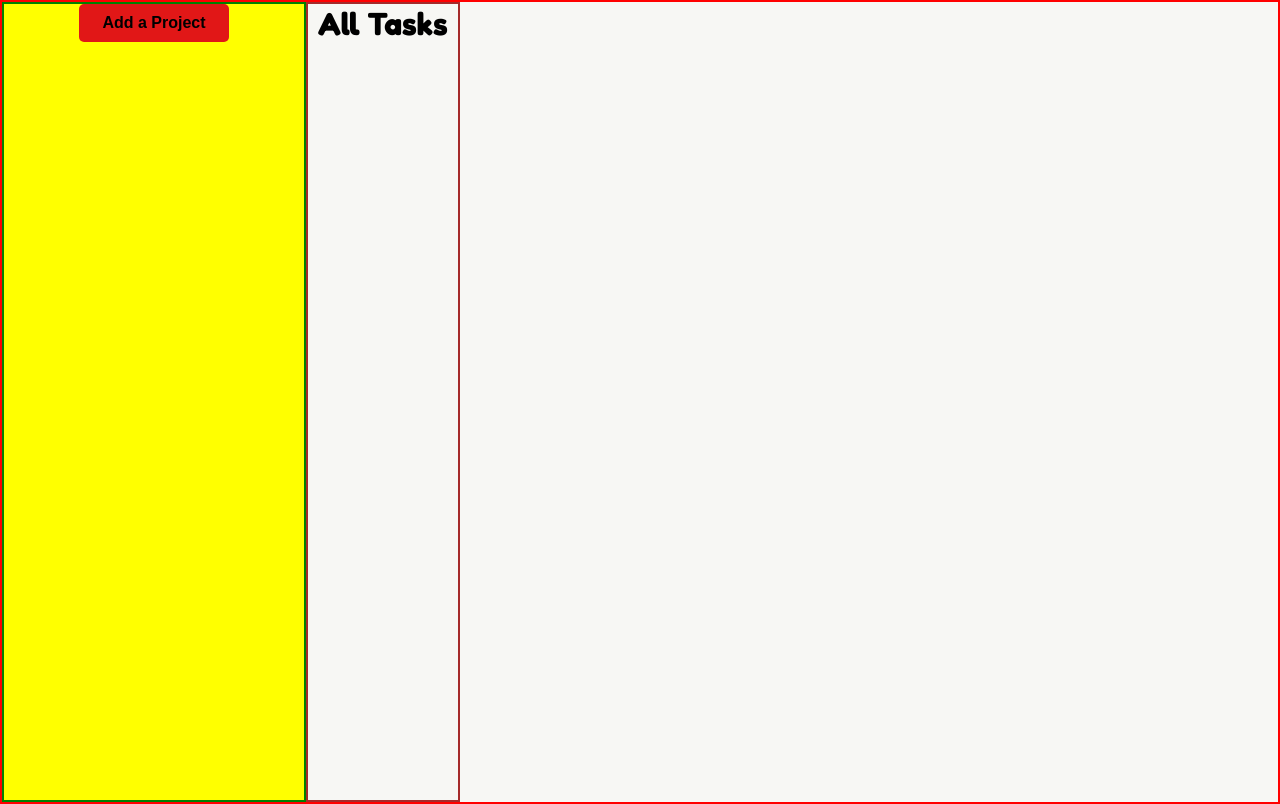
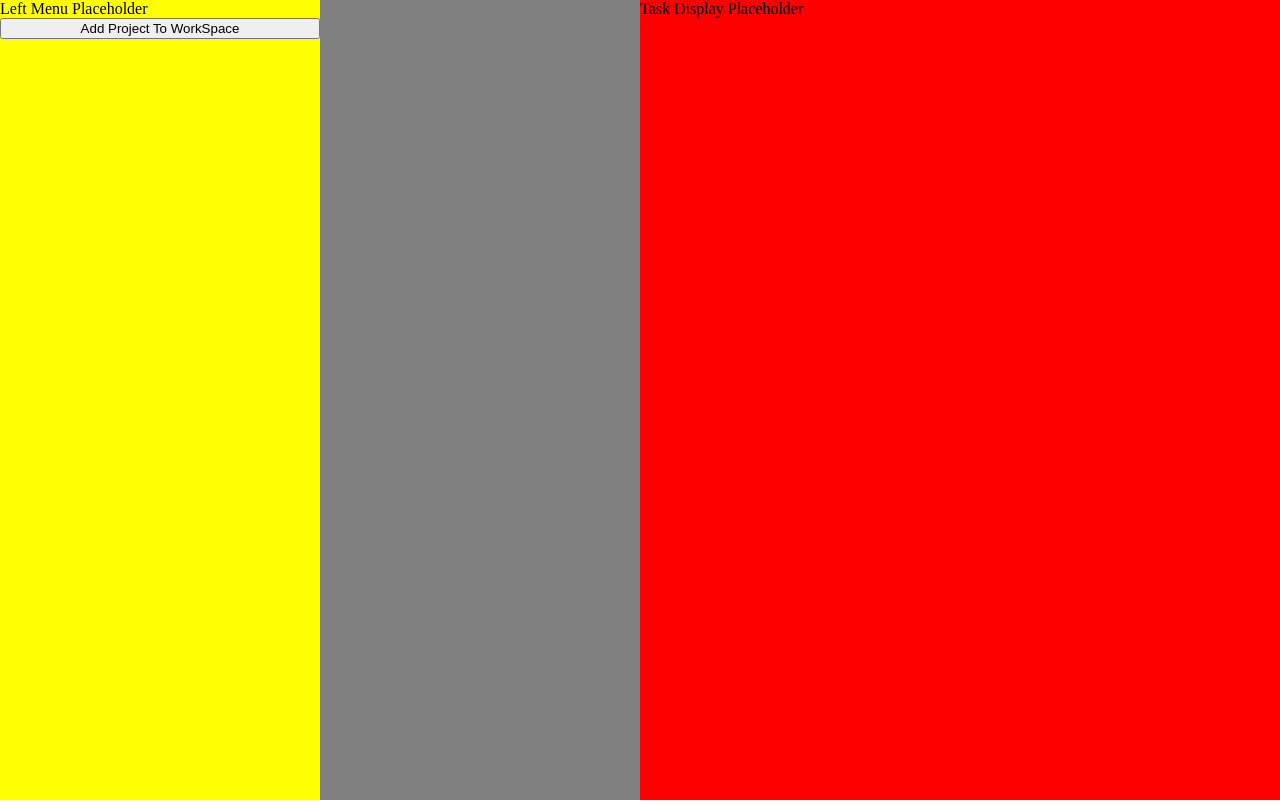
Before and after one commit to IguanasEverywhere/todo, a website with bundled scripts: page dist/index.html in a window 1280 px wide. Built offline with nearby package versions, Linux system fonts and the light colour scheme.

Commit message:
Total rebuild

```diff
--- a/src/addProjectToDom.js
+++ /dev/null
@@ -1,20 +0,0 @@
-
-const addProjectToDom = (projectName) => {
-    let projectList = document.getElementsByClassName("projectList")[0];
-    let projectListItem = document.createElement("button");
-    projectListItem.textContent = projectName;
-    projectList.appendChild(projectListItem);
-
-    projectListItem.addEventListener("click", () => {
-        let currentProjectName = document.getElementsByClassName("currentProjectName")[0];
-        currentProjectName.textContent = projectName;
-
-    });
-
-    let addTaskButton = document.createElement("button");
-    addTaskButton.textContent = "Add Task To " + projectName;
-    let rightSide = document.getElementsByClassName("rightSide")[0];
-    rightSide.appendChild(addTaskButton);
-}
-
-export {addProjectToDom};
--- /dev/null
+++ b/src/changeCurrentProject.js
@@ -0,0 +1,17 @@
+import { projectArray } from "./pushProjectToArray";
+import { addButtonToProjectDisplay } from "./renderProjectDisplay";
+
+const changeCurrentProject = (projectName) => {
+    const projectDisplay = document.getElementById("projectDisplay");
+    projectDisplay.textContent = projectName;
+
+    let currentProject = projectArray.find(project => project.projectName === projectName);
+
+    console.log("Current project is " + currentProject.projectName); // for debugging in console
+
+    addButtonToProjectDisplay(currentProject);
+
+    return currentProject;
+}
+
+export { changeCurrentProject };
--- a/src/index.js
+++ b/src/index.js
@@ -1,4 +1,8 @@
 import './style.css';
-import { renderPageFrame } from './renderPageFrame';
+import { renderLeftMenu } from './renderLeftMenu';
+import { renderProjectDisplay } from './renderProjectDisplay';
+import { renderTaskDisplay } from './renderTaskDisplay';
 
-renderPageFrame();
+renderLeftMenu();
+renderProjectDisplay();
+renderTaskDisplay();
--- a/src/makeProject.js
+++ b/src/makeProject.js
@@ -1,9 +1,8 @@
-import { addProjectToDom } from "./addProjectToDom";
 
 const makeProject = (projectName) => {
-    let arrayOfTasks = [];
-    addProjectToDom(projectName);
-    return { projectName, arrayOfTasks };
+    let taskArray = [];
+
+    return { taskArray, projectName };
 }
 
 export { makeProject };
--- /dev/null
+++ b/src/makeTask.js
@@ -0,0 +1,5 @@
+const makeTask = (title, description, dueDate, priority) => {
+    return { title, description, dueDate, priority };
+}
+
+export { makeTask };
--- /dev/null
+++ b/src/pushProjectToArray.js
@@ -0,0 +1,9 @@
+
+let projectArray = [];
+
+const pushToProjectArray = (newProject) => {
+    projectArray.push(newProject);
+    console.log(projectArray);
+}
+
+export { pushToProjectArray, projectArray };
--- /dev/null
+++ b/src/renderLeftMenu.js
@@ -0,0 +1,33 @@
+import { makeProject } from "./makeProject";
+import { changeCurrentProject } from "./changeCurrentProject";
+import { pushToProjectArray } from "./pushProjectToArray";
+
+const renderLeftMenu = () => {
+    const content = document.getElementById("content");
+
+    const leftMenu = document.createElement("div");
+    leftMenu.setAttribute("id", "leftMenu");
+
+    leftMenu.textContent = "Left Menu Placeholder";
+
+    content.appendChild(leftMenu);
+
+    const addProjectBtn = document.createElement("button");
+    addProjectBtn.textContent = "Add Project To WorkSpace";
+    leftMenu.appendChild(addProjectBtn);
+    addProjectBtn.addEventListener("click",() => {
+        let projectName = prompt("What is the project named?");
+        pushToProjectArray(makeProject(projectName));
+        let projectNameBtn = document.createElement("button");
+        projectNameBtn.textContent = projectName;
+        leftMenu.appendChild(projectNameBtn);
+        projectNameBtn.addEventListener("click", () => {
+            changeCurrentProject(projectName);
+        });
+    });
+}
+
+
+
+
+export { renderLeftMenu };
--- a/src/renderPageFrame.js
+++ /dev/null
@@ -1,53 +0,0 @@
-import { makeProject } from './makeProject';
-
-const arrayOfProjects = [];
-
-const renderPageFrame = () => {
-    const content = document.getElementById("content");
-
-    const pageBody = document.createElement("div");
-    pageBody.classList.add("pageBody");
-    content.appendChild(pageBody);
-
-    const leftSide = document.createElement("div");
-    leftSide.classList.add("leftSide");
-    pageBody.appendChild(leftSide);
-
-    const rightSide = document.createElement("div");
-    rightSide.classList.add("rightSide");
-    pageBody.appendChild(rightSide);
-
-
-    const menuBar = document.createElement("div");
-    menuBar.classList.add("menuBar");
-    leftSide.appendChild(menuBar);
-
-    const currentProjectName = document.createElement("h1");
-    currentProjectName.classList.add("currentProjectName")
-    currentProjectName.textContent = "All Tasks";
-    rightSide.appendChild(currentProjectName);
-
-    const addProjectBtn = document.createElement("button");
-    addProjectBtn.classList.add("addProjectBtn");
-    addProjectBtn.textContent = "Add a Project";
-    menuBar.appendChild(addProjectBtn);
-
-    addProjectBtn.addEventListener("click", () => {
-        let projectName = prompt("Enter New Project Name:");
-        let selectedProject = makeProject(projectName);
-        arrayOfProjects.push(selectedProject);
-        console.log(arrayOfProjects);
-    });
-
-
-    const projectList = document.createElement("div");
-    projectList.classList.add("projectList");
-    menuBar.appendChild(projectList);
-
-    // let addTaskButton = document.createElement("button");
-    // addTaskButton.textContent = "Add Task To This Project";
-    // rightSide.appendChild(addTaskButton);
-
-}
-
-export { renderPageFrame };
--- /dev/null
+++ b/src/renderProjectDisplay.js
@@ -0,0 +1,31 @@
+import { makeTask } from "./makeTask";
+
+const renderProjectDisplay = (projectName) => {
+    const content = document.getElementById("content");
+
+    const projectDisplay = document.createElement("div");
+    projectDisplay.setAttribute("id", "projectDisplay");
+
+    content.appendChild(projectDisplay);
+
+}
+
+const addButtonToProjectDisplay = (currentProject) => {
+    const projectDisplay = document.getElementById("projectDisplay");
+    const addTaskBtn = document.createElement("button");
+    addTaskBtn.textContent = "Add Task For " + currentProject.projectName;
+    projectDisplay.appendChild(addTaskBtn);
+
+    // will complete with prompts for now, will make menu later
+    addTaskBtn.addEventListener("click", () => {
+        let title = prompt("What is the title of your task?");
+        let description = prompt ("What is the description of the task?");
+        let dueDate = prompt ("When is the due date for this task?");
+        let priority = prompt ("What is this task's priority?");
+
+       makeTask(title, description, dueDate, priority);
+    });
+}
+
+
+export { renderProjectDisplay, addButtonToProjectDisplay };
--- /dev/null
+++ b/src/renderTaskDisplay.js
@@ -0,0 +1,12 @@
+const renderTaskDisplay = () => {
+    const content = document.getElementById("content");
+
+    const taskDisplay = document.createElement("div");
+    taskDisplay.setAttribute("id", "taskDisplay");
+
+    taskDisplay.textContent = "Task Display Placeholder";
+
+    content.appendChild(taskDisplay);
+}
+
+export { renderTaskDisplay };
--- a/src/style.css
+++ b/src/style.css
@@ -1,48 +1,28 @@
 body {
-    background-color: #f7f7f4;
-    font-family: 'Fredoka', sans-serif;
     margin: 0;
 }
 
-h1 {
-    margin: 0 10px;
+#content {
+    display: flex;
+    height: 100%;
 }
 
-.pageBody {
-  display: flex;
-  border: 2px solid red;
-  height: 100%;
-}
-
-.leftSide {
-    border: 2px solid green;
-}
-
-.rightSide {
-    border: 2px solid brown;
-}
-
-.menuBar {
+#leftMenu {
     background-color: yellow;
-    width: 300px;
+    width: 25%;
     height: 100%;
     display: flex;
     flex-direction: column;
-    align-items: center;
 }
 
-.addProjectBtn {
-    background-color: #e11717;
-    width: 150px;
-    text-align: center;
-    border-radius: 5px;
-    padding: 10px;
-    border: none;
-    font-size: 1rem;
-    font-weight: 600;
+#projectDisplay {
+    background-color: grey;
+    width: 25%;
+    height: 100%;
 }
 
-.addProjectBtn:hover {
-    background-color: #e117178c;
-
+#taskDisplay {
+    background-color: red;
+    width: 50%;
+    height: 100%;
 }
```
Also changed, not shown: dist/main.js.
